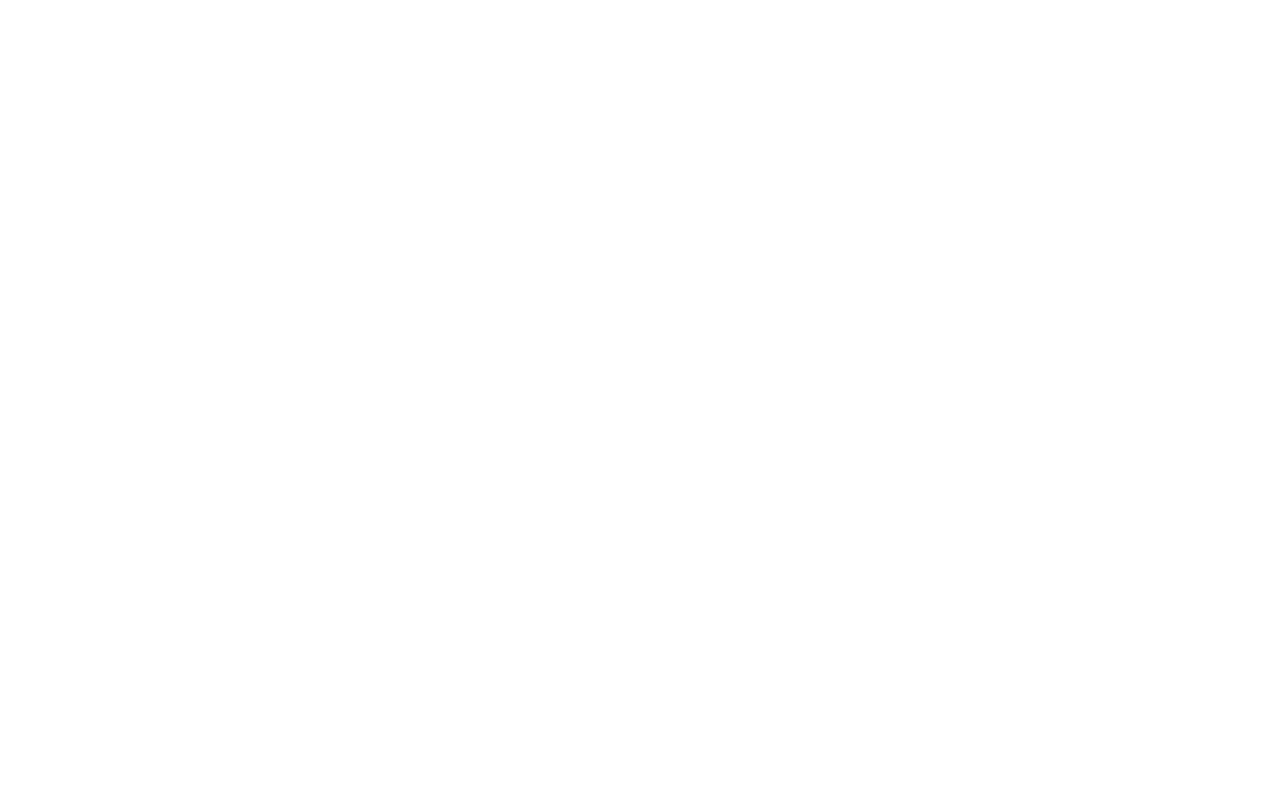
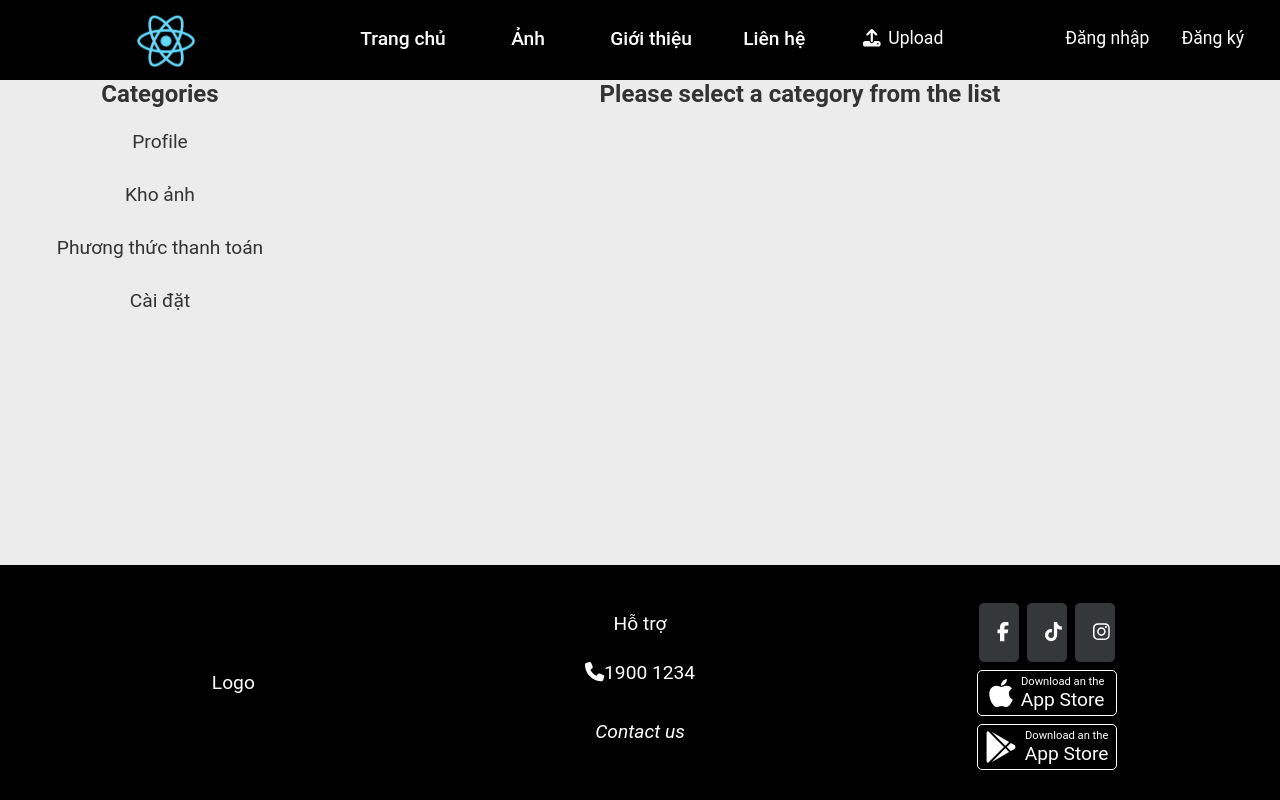
Before and after one commit to BaoMinh000/WEB_IMG-Front-end, a React (Create React App) app: page /user/profile in a window 1280 px wide. Before the commit this address had no page. Built offline with nearby package versions, Linux system fonts and the light colour scheme.

Commit message:
thêm các trang cho profile cấu hình cơ bản

```diff
--- a/src/Component/Popper/MenuUser/index.js
+++ b/src/Component/Popper/MenuUser/index.js
@@ -35,7 +35,7 @@
             <div className={cx("menu-user")}>
                 <ul>
                     <li className={cx("menu-item")}>
-                        <Link to="/profile">Profile</Link>
+                        <Link to="/user/profile">Profile</Link>
                     </li>
                     <li className={cx("menu-item")}>Settings</li>
                     <li className={cx("menu-item")} onClick={handleLogout}>
--- a/src/Component/Popper/Upload/index.js
+++ b/src/Component/Popper/Upload/index.js
@@ -28,6 +28,8 @@
         formData.append('file', file);
         formData.append('userId', user.user._id);
         formData.append('username', user.user.username);
+        formData.append('type', file.type.split('/')[0]);
+
         try {
             const response = await fetch('http://localhost:5000/upload', {
                 method: 'POST',
--- a/src/Component/Popper/Upload/upload.module.scss
+++ b/src/Component/Popper/Upload/upload.module.scss
@@ -8,7 +8,7 @@
   border-radius: 8px;
   box-shadow: 0 0 10px rgba(0, 0, 0, 0.1);
   padding: 20px;
-  width: 400px;
+  width: 460px;
   z-index: 10;
 }
 .modal_overlay {
@@ -54,6 +54,12 @@
 .upload__form-group {
   margin-bottom: 15px;
   //css thẻ input file
+  label{
+    display: block;
+    margin-bottom: 20px;
+    font-size: 1.4rem;
+    font-weight: 500;
+  }
 }
 
 .upload__form-label {
@@ -86,9 +92,11 @@
 // CSS input text file
 /* Định kiểu cho input type file */
 input[type="file"] {
+  font-size: 1rem;
   /* Đặt kích thước cho input */
   width: 100%;
-  padding: 10px;
+  padding: 16px;
+  margin-bottom: inherit;
 }
 
 /* Định kiểu cho nút browse */
@@ -105,7 +113,7 @@
 
 /* Định kiểu cho mũi tên chỉ xuất hiện khi hover */
 input[type="file"]::file-selector-button:hover {
-  background-color: #0056b3;
+  background-color: #0059ff;
 }
 
 /* Định kiểu cho mũi tên của input type file */
--- /dev/null
+++ b/src/pages/User/profile/CategoryList/CategoryList.module.scss
@@ -0,0 +1,26 @@
+ul {
+    list-style-type: none;
+    padding: 12px;
+    margin: 0;
+}
+
+li {
+    margin-bottom: 10px;
+}
+
+a {
+    text-decoration: none;
+    color: #333;
+    display: block;
+    padding: 10px;
+    font-size: 1.2rem;
+    border-radius: 5px;
+    transition: background-color 0.3s ease-in-out;
+}
+a:hover {
+    background-color: #f1f1f1;
+}
+a.selected {
+    background-color: #aeaeae;
+
+}
--- /dev/null
+++ b/src/pages/User/profile/CategoryList/index.js
@@ -0,0 +1,61 @@
+import React, { useState } from 'react';
+import { Link } from 'react-router-dom'; // Nếu bạn đang sử dụng React Router
+import style from './CategoryList.module.scss';
+import classNames from 'classnames/bind';
+
+const cx = classNames.bind(style);
+
+const CategoryList = ({ onSelectCategory }) => {
+  const [selectedCategory, setSelectedCategory] = useState(null);
+
+  const handleSelectCategory = (category) => {
+    console.log(onSelectCategory);
+    onSelectCategory(category);
+    setSelectedCategory(category);
+  };
+
+  return (
+    <div>
+      <ul>
+        <li>
+          <Link
+            to="#"
+            onClick={() => handleSelectCategory("profile")}
+            className={cx({ selected: selectedCategory === "profile" })}
+          >
+            Profile
+          </Link>
+        </li>
+        <li>
+          <Link
+            to="#"
+            onClick={() => handleSelectCategory("photo-gallery")}
+            className={cx({ selected: selectedCategory === "photo-gallery" })}
+          >
+            Kho ảnh
+          </Link>
+        </li>
+        <li>
+          <Link
+            to="#"
+            onClick={() => handleSelectCategory("payment-methods")}
+            className={cx({ selected: selectedCategory === "payment-methods" })}
+          >
+            Phương thức thanh toán
+          </Link>
+        </li>
+        <li>
+          <Link
+            to="#"
+            onClick={() => handleSelectCategory("settings")}
+            className={cx({ selected: selectedCategory === "settings" })}
+          >
+            Cài đặt
+          </Link>
+        </li>
+      </ul>
+    </div>
+  );
+};
+
+export default CategoryList;
--- /dev/null
+++ b/src/pages/User/profile/PaymentMethods/index.js
@@ -0,0 +1,12 @@
+import React from 'react';
+
+const PaymentMethods = () => {
+  return (
+    <div>
+      <h2>Payment Methods</h2>
+      {/* Nội dung của trang phương thức thanh toán */}
+    </div>
+  );
+};
+
+export default PaymentMethods;
--- /dev/null
+++ b/src/pages/User/profile/PhotoGallery/index.js
@@ -0,0 +1,12 @@
+import React from 'react';
+
+const PhotoGallery = () => {
+  return (
+    <div>
+      <h2>Photo Gallery</h2>
+      {/* Nội dung của trang kho ảnh */}
+    </div>
+  );
+};
+
+export default PhotoGallery;
--- /dev/null
+++ b/src/pages/User/profile/Profile/index.js
@@ -0,0 +1,19 @@
+import React from 'react';
+
+const UserProfile = ({ user }) => {
+  return (
+    <div>
+      <h2>User Profile</h2>
+      <div>
+        <img src="../../../../../public/logo192.png" alt="Avatar" style={{ width: '100px', height: '100px', borderRadius: '50%' }} />
+      </div>
+      <p>Name: Bao MInh</p>
+      <p>Email: baominh@gmail.com</p>
+      <p>Age: 20</p>
+      <p>Phone: 000-xxxx-xxx</p>
+      {/* Thêm các thông tin khác về người dùng tại đây */}
+    </div>
+  );
+};
+
+export default UserProfile;
--- /dev/null
+++ b/src/pages/User/profile/index.js
@@ -0,0 +1,34 @@
+import React, { useState } from 'react';
+import CategoryList from './CategoryList';
+import UserProfile from './Profile';
+import PhotoGallery from './PhotoGallery';
+import PaymentMethods from './PaymentMethods';
+import style from './Userprofile.module.scss';
+import classNames from 'classnames/bind';
+
+const cx = classNames.bind(style);
+
+const UserProfilePage = () => {
+  const [selectedCategory, setSelectedCategory] = useState(null);
+
+  const handleCategorySelect = (category) => {
+    setSelectedCategory(category);
+  };
+
+  return (
+    <div className={cx('container')}>
+      <div className={cx('category-list col l-3')}>
+        <h2>Categories</h2>
+        <CategoryList onSelectCategory={handleCategorySelect} />
+      </div>
+      <div className={cx('content col l-9')}>
+        {selectedCategory === 'profile' && <UserProfile />}
+        {selectedCategory === 'photo-gallery' && <PhotoGallery />}
+        {selectedCategory === 'payment-methods' && <PaymentMethods />}
+        {!selectedCategory && <h2>Please select a category from the list</h2>}
+      </div>
+    </div>
+  );
+};
+
+export default UserProfilePage;
--- a/src/routes/index.js
+++ b/src/routes/index.js
@@ -9,16 +9,17 @@
 import Paypage from "../../src/pages/Paypage";
 import PageListUser from "../pages/Admin/PageListUser";
 import LoginPage from "../pages/PageLogin";
+import UserProfilePage from "../pages/User/profile";
 //Pubic Route
 const publicRoute = [
     { path: "/", Component: Home },
     // { path: '/product', Component: Product },
     { path: "/profile", Component: Profile },
-    // { path: '/upload', Component: UploadProduct, layout: UploadLayout },
     // { path: "/page403", Component: Page403, layout: Page403 },
     { path: "/paypage", Component: Paypage },
     { path: "/admin/userlist", Component: PageListUser },
     { path: "/login", Component: LoginPage },
+    { path: "/user/profile", Component: UserProfilePage },
 ];
 
 const privateRoute = [];
```
Also changed, not shown: src/pages/User/profile/Userprofile.module.scss (added).
